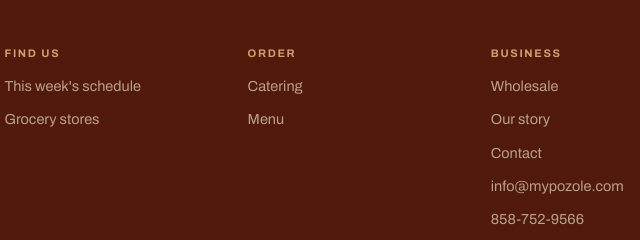
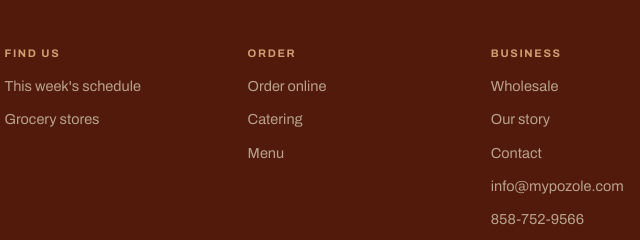
Before and after one commit to Mypozole/Mypozole.github.io, an Astro site: page / in a window 1280 px wide. Shown: the part 3463-3703 px from the top of the page, 514-1154 px from the left. Built offline with nearby package versions, Linux system fonts and the light colour scheme; Astro itself is replaced by a stand-in of ours; no server answers.

Commit message:
Add Order online link to footer

```diff
--- a/src/components/Footer.astro
+++ b/src/components/Footer.astro
@@ -24,6 +24,7 @@
       </div>
       <div>
         <h4>Order</h4>
+        <a href={site.onlineStoreUrl}>Order online</a>
         <a href="/catering/home">Catering</a>
         <a href="/menu">Menu</a>
       </div>
```
